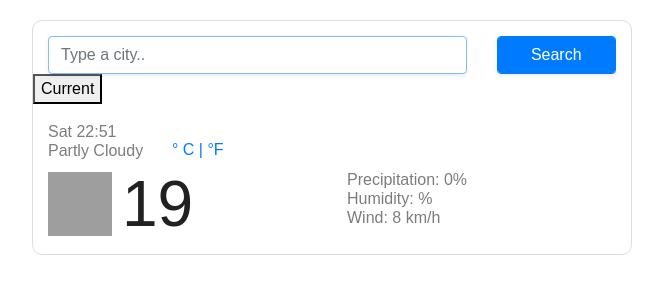
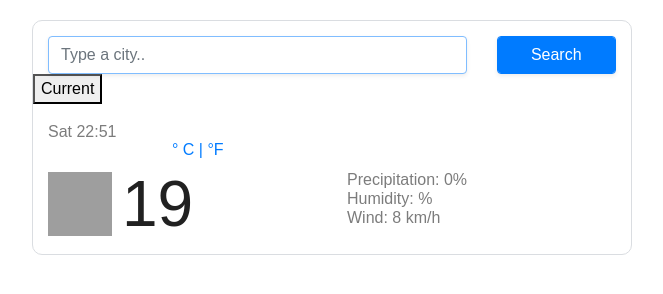
Before and after one commit to subhana7/weather-project, a plain HTML site: page index.html in a window 1280 px wide. Shown: the whole page, without its empty margins (308-971 px from the left). Drawn offline with nearby package versions, Linux system fonts and the light colour scheme; no server answers; grey boxes are pictures that could not be loaded.

Commit message:
remove li text about description weather

```diff
--- a/index.html
+++ b/index.html
@@ -42,10 +42,8 @@
         </h1>
         <ul>
           <li id="show-time">
-
           </li>
           <li id="sunny">
-            Partly Cloudy
           </li>
         </ul>
         <div class="row">
```
